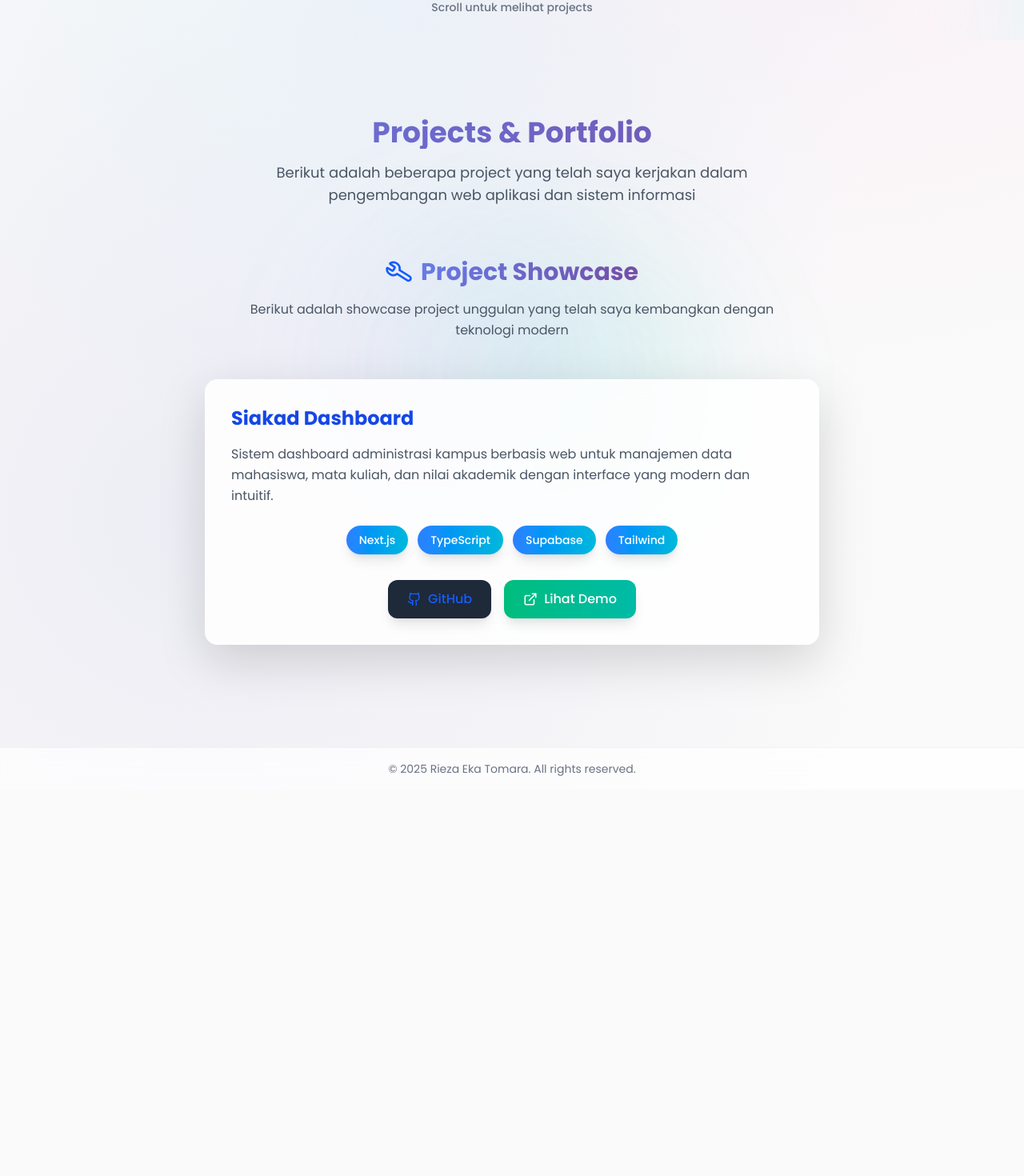
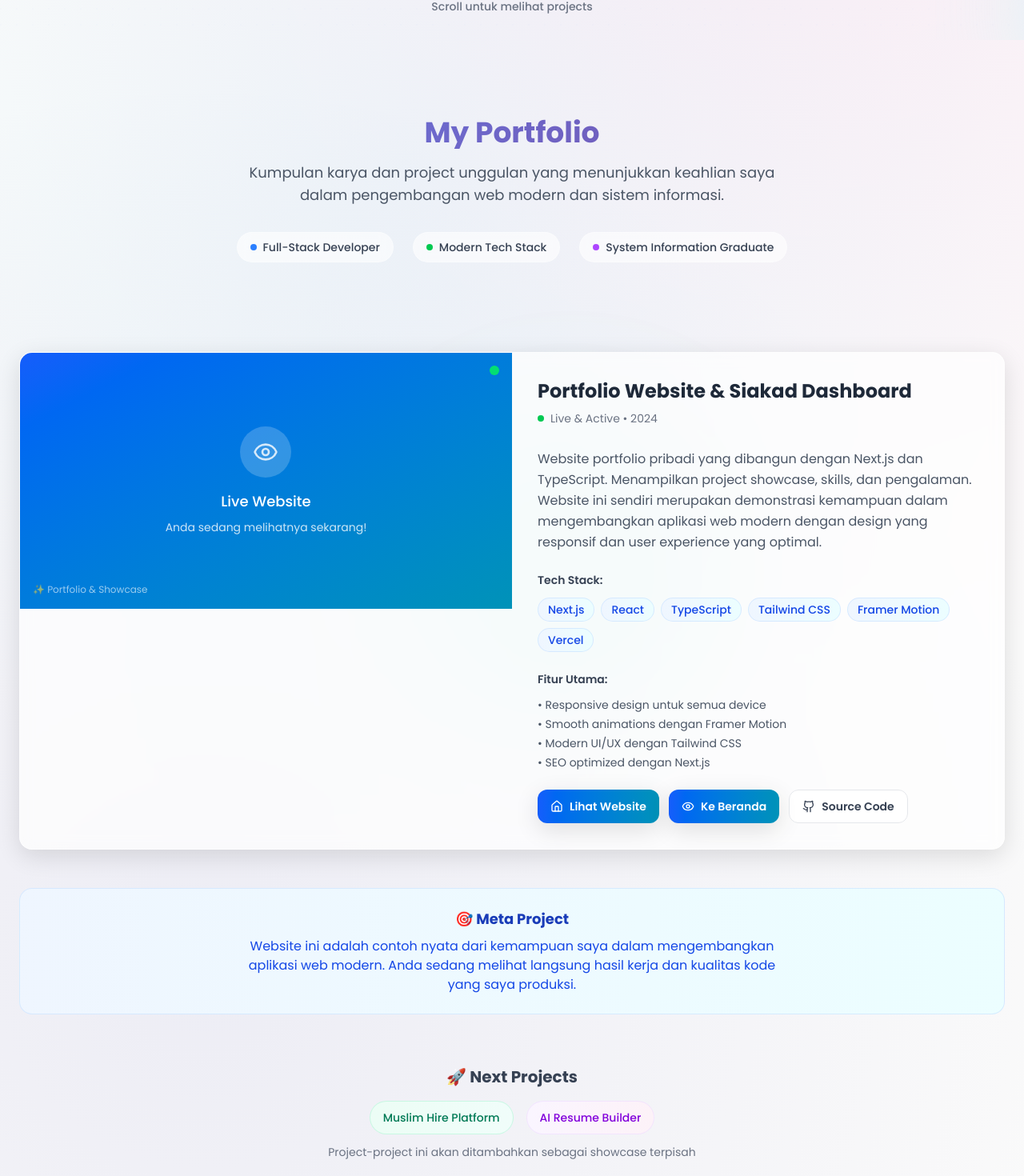
Before and after one commit to riezaekatomara/personal-portfolio, a Next.js app: page / in a window 1280 px wide. Shown: the part 750-2220 px from the top of the page at 80% size. Before the commit the page ends 1737 px from the top, so only its background shows below. Built offline with nearby package versions, Linux system fonts and the light colour scheme.

Commit message:
feat: add navigation functionality to project showcase

```diff
--- a/components/LanyardCard.tsx
+++ b/components/LanyardCard.tsx
@@ -227,7 +227,7 @@ export default function LanyardCard() {
                   ))}
                 </div>
                 <div className="flex flex-wrap gap-1 justify-center">
-                  {["Tailwind", "Supabase"].map((tech) => (
+                  {["Tailwind CSS", "Supabase"].map((tech) => (
                     <span
                       key={tech}
                       className="px-1.5 py-0.5 bg-white/60 text-green-700 rounded text-xs font-medium border border-green-200"
--- a/components/ProjectList.tsx
+++ b/components/ProjectList.tsx
@@ -1,150 +1,273 @@
+// ProjectList.tsx - Updated untuk self-referencing portfolio
+
 "use client";
 
-import { ExternalLink, Github, Wrench } from "lucide-react";
+import { motion } from "framer-motion";
+import { ExternalLink, Github, Home, Eye } from "lucide-react";
 import { useRouter } from "next/navigation";
-import { motion } from "framer-motion";
 
-const projects = [
+interface ProjectLink {
+  type: "demo" | "github" | "live" | "self";
+  url: string;
+  label: string;
+  internal?: boolean; // untuk internal navigation
+}
+
+interface Project {
+  id: string;
+  title: string;
+  description: string;
+  longDescription?: string;
+  image: string;
+  technologies: string[];
+  links: ProjectLink[];
+  status: "completed" | "in-progress" | "planned";
+  year: string;
+}
+
+const projects: Project[] = [
   {
-    title: "Siakad Dashboard",
+    id: "portfolio-website",
+    title: "Portfolio Website & Siakad Dashboard",
     description:
-      "Sistem dashboard administrasi kampus berbasis web untuk manajemen data mahasiswa, mata kuliah, dan nilai akademik dengan interface yang modern dan intuitif.",
-    tech: ["Next.js", "TypeScript", "Supabase", "Tailwind"],
-    demoUrl: "/dashboard",
-    githubUrl: "https://github.com/riezaekatomara/personal-portfolio",
+      "Website portfolio pribadi yang sekaligus menampilkan kemampuan dalam pengembangan web modern",
+    longDescription:
+      "Website portfolio pribadi yang dibangun dengan Next.js dan TypeScript. Menampilkan project showcase, skills, dan pengalaman. Website ini sendiri merupakan demonstrasi kemampuan dalam mengembangkan aplikasi web modern dengan design yang responsif dan user experience yang optimal.",
+    image: "/portfolio-preview.jpg",
+    technologies: [
+      "Next.js",
+      "React",
+      "TypeScript",
+      "Tailwind CSS",
+      "Framer Motion",
+      "Vercel",
+    ],
+    links: [
+      {
+        type: "self" as const,
+        url: "/", // Homepage
+        label: "Lihat Website",
+        internal: true,
+      },
+      {
+        type: "demo" as const,
+        url: "#hero", // Scroll ke hero section
+        label: "Ke Beranda",
+        internal: true,
+      },
+      {
+        type: "github" as const,
+        url: "https://github.com/riezaeka/portfolio-website", // Ganti dengan GitHub URL yang benar
+        label: "Source Code",
+      },
+    ],
+    status: "completed" as const,
+    year: "2024",
   },
 ];
 
 export default function ProjectList() {
   const router = useRouter();
 
-  const handleProjectClick = (demoUrl: string) => {
-    router.push(demoUrl);
-  };
+  const handleLinkClick = (link: ProjectLink) => {
+    console.log("Clicking link:", link);
 
-  const handleLinkClick = (e: React.MouseEvent) => {
-    e.stopPropagation();
+    try {
+      if (link.internal) {
+        // Handle internal navigation
+        if (link.url === "/") {
+          // Navigate to homepage
+          router.push("/");
+        } else if (link.url.startsWith("#")) {
+          // Scroll to section
+          const element = document.querySelector(link.url);
+          if (element) {
+            element.scrollIntoView({ behavior: "smooth" });
+          } else {
+            // Fallback - scroll to top
+            window.scrollTo({ top: 0, behavior: "smooth" });
+          }
+        } else {
+          // Other internal routes
+          router.push(link.url);
+        }
+      } else {
+        // Handle external links
+        if (!link.url || link.url === "#" || link.url === "") {
+          alert("Link belum tersedia. Silakan cek kembali nanti.");
+          return;
+        }
+        window.open(link.url, "_blank", "noopener,noreferrer");
+      }
+    } catch (error) {
+      console.error("Error handling link:", error);
+      alert("Terjadi kesalahan saat membuka link.");
+    }
   };
 
   return (
-    <section className="w-full max-w-5xl mx-auto px-4 flex flex-col items-center">
-      <motion.div
-        className="text-center mb-12"
-        initial={{ opacity: 0, y: 30 }}
-        animate={{ opacity: 1, y: 0 }}
-        transition={{ duration: 0.6 }}
-      >
-        <div className="flex items-center justify-center gap-3 mb-4">
-          <motion.div
-            animate={{ rotate: [0, 360] }}
-            transition={{ duration: 8, repeat: Infinity, ease: "linear" }}
-          >
-            <Wrench className="text-blue-600" size={32} />
-          </motion.div>
-          <h2 className="text-3xl font-bold gradient-text">Project Showcase</h2>
-        </div>
-        <p className="text-gray-600 max-w-2xl mx-auto leading-relaxed">
-          Berikut adalah showcase project unggulan yang telah saya kembangkan
-          dengan teknologi modern
-        </p>
-      </motion.div>
-
+    <section className="py-12">
+      <div className="grid gap-8 md:gap-12">
         {projects.map((project, index) => (
           <motion.div
-          key={project.title}
-          onClick={() => handleProjectClick(project.demoUrl)}
-          className="w-full max-w-3xl glass rounded-2xl p-8 border border-white/30 shadow-heavy cursor-pointer group relative overflow-hidden"
-          initial={{ opacity: 0, y: 50, scale: 0.95 }}
-          animate={{ opacity: 1, y: 0, scale: 1 }}
-          transition={{
-            duration: 0.6,
-            delay: index * 0.2,
-            ease: "easeOut",
-          }}
-          whileHover={{
-            scale: 1.02,
-            y: -5,
-            boxShadow: "0 30px 100px rgba(0, 0, 0, 0.15)",
-          }}
-          whileTap={{ scale: 0.98 }}
+            key={project.id}
+            className="group relative"
+            initial={{ opacity: 0, y: 50 }}
+            whileInView={{ opacity: 1, y: 0 }}
+            transition={{ duration: 0.6, delay: index * 0.2 }}
+            viewport={{ once: true }}
           >
-          {/* Background Gradient Overlay */}
-          <div className="absolute inset-0 bg-gradient-to-br from-blue-400/5 via-transparent to-cyan-400/5 opacity-0 group-hover:opacity-100 transition-opacity duration-500" />
+            {/* Project Card */}
+            <div className="relative overflow-hidden rounded-2xl bg-white/70 backdrop-blur-sm border border-white/50 shadow-medium hover:shadow-heavy transition-all duration-500 group-hover:transform group-hover:scale-[1.02]">
+              <div className="grid lg:grid-cols-2 gap-0">
+                {/* Image/Preview Section */}
+                <div className="relative h-64 lg:h-80 overflow-hidden bg-gradient-to-br from-blue-600 to-cyan-600">
+                  <div className="absolute inset-0 flex items-center justify-center text-white">
+                    <div className="text-center">
+                      <div className="w-16 h-16 mx-auto mb-4 bg-white/20 rounded-full flex items-center justify-center">
+                        <Eye size={32} className="opacity-80" />
+                      </div>
+                      <p className="text-lg font-medium mb-2">Live Website</p>
+                      <p className="text-sm opacity-80">
+                        Anda sedang melihatnya sekarang!
+                      </p>
+                    </div>
+                  </div>
 
-          {/* Shimmer Effect */}
-          <div className="absolute inset-0 shimmer opacity-0 group-hover:opacity-100 transition-opacity duration-700" />
+                  {/* Decorative elements */}
+                  <div className="absolute top-4 right-4 w-3 h-3 bg-green-400 rounded-full animate-pulse"></div>
+                  <div className="absolute bottom-4 left-4 text-xs text-white/60">
+                    ✨ Portfolio & Showcase
+                  </div>
+                </div>
 
-          <div className="relative z-10">
-            <motion.h3
-              className="text-2xl font-bold text-blue-700 mb-4 group-hover:text-blue-600 transition-colors duration-300"
-              whileHover={{ scale: 1.02 }}
-            >
+                {/* Content Section */}
+                <div className="p-6 lg:p-8 flex flex-col justify-between">
+                  <div>
+                    {/* Header */}
+                    <div className="flex items-start justify-between mb-4">
+                      <div>
+                        <h3 className="text-2xl font-bold text-gray-800 mb-2 group-hover:text-blue-600 transition-colors">
                           {project.title}
-            </motion.h3>
+                        </h3>
+                        <div className="flex items-center gap-2 text-sm text-gray-500 mb-3">
+                          <span className="w-2 h-2 bg-green-500 rounded-full animate-pulse"></span>
+                          <span>Live & Active • {project.year}</span>
+                        </div>
+                      </div>
+                    </div>
 
-            <p className="text-gray-600 text-base leading-relaxed mb-6 group-hover:text-gray-700 transition-colors duration-300">
-              {project.description}
+                    {/* Description */}
+                    <p className="text-gray-600 leading-relaxed mb-6">
+                      {project.longDescription}
                     </p>
 
-            <motion.div
-              className="flex flex-wrap justify-center gap-3 mb-8"
-              initial={{ opacity: 0 }}
-              animate={{ opacity: 1 }}
-              transition={{ delay: 0.4 }}
-            >
-              {project.tech.map((tech, techIndex) => (
-                <motion.span
+                    {/* Technologies */}
+                    <div className="mb-6">
+                      <h4 className="text-sm font-semibold text-gray-700 mb-3">
+                        Tech Stack:
+                      </h4>
+                      <div className="flex flex-wrap gap-2">
+                        {project.technologies.map((tech) => (
+                          <span
                             key={tech}
-                  className="px-4 py-2 bg-gradient-to-r from-blue-500 to-cyan-500 text-white text-sm font-medium rounded-full shadow-lg hover:shadow-xl transition-all duration-300"
-                  initial={{ opacity: 0, scale: 0.8 }}
-                  animate={{ opacity: 1, scale: 1 }}
-                  transition={{ delay: 0.5 + techIndex * 0.1 }}
-                  whileHover={{
-                    scale: 1.05,
-                    boxShadow: "0 8px 25px rgba(59, 130, 246, 0.4)",
-                  }}
+                            className="px-3 py-1 bg-gradient-to-r from-blue-50 to-cyan-50 text-blue-700 rounded-full text-sm font-medium border border-blue-200/50"
                           >
                             {tech}
-                </motion.span>
+                          </span>
                         ))}
-            </motion.div>
+                      </div>
+                    </div>
 
-            <motion.div
-              className="flex justify-center gap-4"
-              initial={{ opacity: 0, y: 20 }}
-              animate={{ opacity: 1, y: 0 }}
-              transition={{ delay: 0.6 }}
-            >
-              <motion.a
-                href={project.githubUrl}
-                target="_blank"
-                onClick={handleLinkClick}
-                className="flex items-center gap-2 px-6 py-3 bg-gray-800 text-white rounded-xl hover:bg-gray-700 transition-all duration-300 shadow-lg hover:shadow-xl no-underline group/link"
+                    {/* Features/Highlights */}
+                    <div className="mb-6">
+                      <h4 className="text-sm font-semibold text-gray-700 mb-3">
+                        Fitur Utama:
+                      </h4>
+                      <ul className="text-sm text-gray-600 space-y-1">
+                        <li>• Responsive design untuk semua device</li>
+                        <li>• Smooth animations dengan Framer Motion</li>
+                        <li>• Modern UI/UX dengan Tailwind CSS</li>
+                        <li>• SEO optimized dengan Next.js</li>
+                      </ul>
+                    </div>
+                  </div>
+
+                  {/* Action Buttons */}
+                  <div className="flex flex-wrap gap-3">
+                    {project.links.map((link) => (
+                      <motion.button
+                        key={`${link.type}-${link.label}`}
+                        onClick={() => handleLinkClick(link)}
+                        className={`inline-flex items-center gap-2 px-4 py-2.5 rounded-xl font-semibold text-sm transition-all duration-300 ${
+                          link.type === "self" || link.type === "demo"
+                            ? "bg-gradient-to-r from-blue-600 to-cyan-600 text-white hover:from-blue-700 hover:to-cyan-700 shadow-medium hover:shadow-heavy"
+                            : "bg-white/80 text-gray-700 border border-gray-200 hover:bg-gray-50 hover:border-gray-300"
+                        }`}
                         whileHover={{ scale: 1.05, y: -2 }}
                         whileTap={{ scale: 0.95 }}
                       >
-                <Github
-                  size={18}
-                  className="group-hover/link:rotate-12 transition-transform duration-300"
-                />
-                <span className="font-medium">GitHub</span>
-              </motion.a>
-
-              <motion.div
-                className="flex items-center gap-2 px-6 py-3 bg-gradient-to-r from-emerald-500 to-teal-500 text-white rounded-xl shadow-lg hover:shadow-xl transition-all duration-300 group/demo"
-                whileHover={{ scale: 1.05, y: -2 }}
-                whileTap={{ scale: 0.95 }}
-              >
-                <ExternalLink
-                  size={18}
-                  className="group-hover/demo:rotate-12 transition-transform duration-300"
-                />
-                <span className="font-medium">Lihat Demo</span>
-              </motion.div>
-            </motion.div>
+                        {link.type === "self" && <Home size={16} />}
+                        {link.type === "demo" && <Eye size={16} />}
+                        {link.type === "github" && <Github size={16} />}
+                        {link.label}
+                      </motion.button>
+                    ))}
+                  </div>
+                </div>
+              </div>
             </div>
           </motion.div>
         ))}
+      </div>
+
+      {/* Additional Info */}
+      <motion.div
+        className="mt-12 p-6 bg-gradient-to-r from-blue-50 to-cyan-50 rounded-2xl border border-blue-200/50"
+        initial={{ opacity: 0, y: 30 }}
+        whileInView={{ opacity: 1, y: 0 }}
+        transition={{ duration: 0.6 }}
+        viewport={{ once: true }}
+      >
+        <div className="text-center">
+          <h3 className="text-lg font-bold text-blue-800 mb-2">
+            🎯 Meta Project
+          </h3>
+          <p className="text-blue-700 max-w-2xl mx-auto">
+            Website ini adalah contoh nyata dari kemampuan saya dalam
+            mengembangkan aplikasi web modern. Anda sedang melihat langsung
+            hasil kerja dan kualitas kode yang saya produksi.
+          </p>
+        </div>
+      </motion.div>
+
+      {/* Coming Soon Projects */}
+      <motion.div
+        className="mt-16 text-center"
+        initial={{ opacity: 0, y: 30 }}
+        whileInView={{ opacity: 1, y: 0 }}
+        transition={{ duration: 0.6 }}
+        viewport={{ once: true }}
+      >
+        <h3 className="text-xl font-bold text-gray-700 mb-4">
+          🚀 Next Projects
+        </h3>
+        <div className="flex flex-wrap justify-center gap-4">
+          <div className="px-4 py-2 bg-gradient-to-r from-emerald-50 to-teal-50 rounded-full border border-emerald-200/50">
+            <span className="text-sm font-medium text-emerald-700">
+              Muslim Hire Platform
+            </span>
+          </div>
+          <div className="px-4 py-2 bg-gradient-to-r from-purple-50 to-pink-50 rounded-full border border-purple-200/50">
+            <span className="text-sm font-medium text-purple-700">
+              AI Resume Builder
+            </span>
+          </div>
+        </div>
+        <p className="text-sm text-gray-500 mt-3">
+          Project-project ini akan ditambahkan sebagai showcase terpisah
+        </p>
+      </motion.div>
     </section>
   );
 }
--- a/src/app/page.tsx
+++ b/src/app/page.tsx
@@ -56,7 +56,7 @@ export default function Home() {
           <div className="grid lg:grid-cols-2 gap-12 items-center">
             {/* Left Side - Text Content */}
             <motion.div
-              className="text-center lg:text-left space-y-8"
+              className="relative top-3 text-center lg:text-left space-y-8"
               initial={{ opacity: 0, x: -50 }}
               animate={{ opacity: 1, x: 0 }}
               transition={{ duration: 0.8, ease: "easeOut" }}
@@ -98,8 +98,8 @@ export default function Home() {
                   <span className="text-blue-600 font-semibold">
                     Sistem Informasi
                   </span>{" "}
-                  yang fokus pada pengembangan web aplikasi kampus dan IT
-                  support.
+                  yang berdedikasi dalam mengembangkan solusi web inovatif dan
+                  memberikan dukungan IT profesional.
                 </p>
 
                 <div className="flex flex-wrap gap-2 justify-center lg:justify-start">
@@ -107,13 +107,13 @@ export default function Home() {
                     "TypeScript",
                     "React",
                     "Next.js",
-                    "Tailwind",
+                    "Tailwind CSS",
                     "Supabase",
                     "PostgreSQL",
                   ].map((tech, index) => (
                     <motion.span
                       key={tech}
-                      className="px-3 py-1 text-sm bg-gradient-to-r from-blue-50 to-cyan-50 text-blue-700 rounded-full border border-blue-200/50 font-medium"
+                      className="px-3 py-1 text-sm bg-gradient-to-r from-blue-50 to-cyan-50 text-blue-700 rounded-full border border-blue-200/50 font-medium whitespace-nowrap"
                       initial={{ opacity: 0, scale: 0.8 }}
                       animate={{ opacity: 1, scale: 1 }}
                       transition={{ duration: 0.4, delay: 0.7 + index * 0.1 }}
@@ -191,7 +191,7 @@ export default function Home() {
         </motion.div>
       </section>
 
-      {/* Projects Section with improved spacing */}
+      {/* Projects Section dengan struktur yang lebih baik */}
       <section className="py-24 px-6 relative">
         {/* Background Elements */}
         <div className="absolute inset-0 overflow-hidden pointer-events-none">
@@ -207,38 +207,43 @@ export default function Home() {
               ease: "easeInOut",
             }}
           />
-          <motion.div
-            className="absolute bottom-1/3 left-1/3 w-80 h-80 bg-gradient-to-br from-blue-400/8 to-purple-400/5 rounded-full blur-3xl"
-            animate={{
-              scale: [1.2, 1, 1.2],
-              rotate: [180, 0, 180],
-            }}
-            transition={{
-              duration: 15,
-              repeat: Infinity,
-              ease: "easeInOut",
-              delay: 3,
-            }}
-          />
         </div>
 
         <div className="relative z-10 max-w-7xl mx-auto">
-          <motion.div
-            className="text-center mb-16"
-            initial={{ opacity: 0, y: 30 }}
-            whileInView={{ opacity: 1, y: 0 }}
-            transition={{ duration: 0.8 }}
-            viewport={{ once: true }}
-          >
+          {/* Header Section - Diperbaiki */}
+          <motion.div className="text-center mb-16">
             <h2 className="text-3xl md:text-4xl font-bold gradient-text mb-4">
-              Projects & Portfolio
+              My Portfolio
             </h2>
             <p className="text-lg text-gray-600 max-w-2xl mx-auto">
-              Berikut adalah beberapa project yang telah saya kerjakan dalam
-              pengembangan web aplikasi dan sistem informasi
+              Kumpulan karya dan project unggulan yang menunjukkan keahlian saya
+              dalam pengembangan web modern dan sistem informasi.
             </p>
+
+            {/* Stats badges */}
+            <div className="flex flex-wrap justify-center gap-6 mt-8">
+              <div className="flex items-center gap-2 px-4 py-2 bg-white/60 backdrop-blur-sm rounded-full border border-white/30">
+                <span className="w-2 h-2 bg-blue-500 rounded-full"></span>
+                <span className="text-sm font-medium text-gray-700">
+                  Full-Stack Developer
+                </span>
+              </div>
+              <div className="flex items-center gap-2 px-4 py-2 bg-white/60 backdrop-blur-sm rounded-full border border-white/30">
+                <span className="w-2 h-2 bg-green-500 rounded-full"></span>
+                <span className="text-sm font-medium text-gray-700">
+                  Modern Tech Stack
+                </span>
+              </div>
+              <div className="flex items-center gap-2 px-4 py-2 bg-white/60 backdrop-blur-sm rounded-full border border-white/30">
+                <span className="w-2 h-2 bg-purple-500 rounded-full"></span>
+                <span className="text-sm font-medium text-gray-700">
+                  System Information Graduate
+                </span>
+              </div>
+            </div>
           </motion.div>
 
+          {/* Projects List */}
           <ProjectList />
         </div>
       </section>
```
Lines whose indentation alone changed are shown as unchanged.
